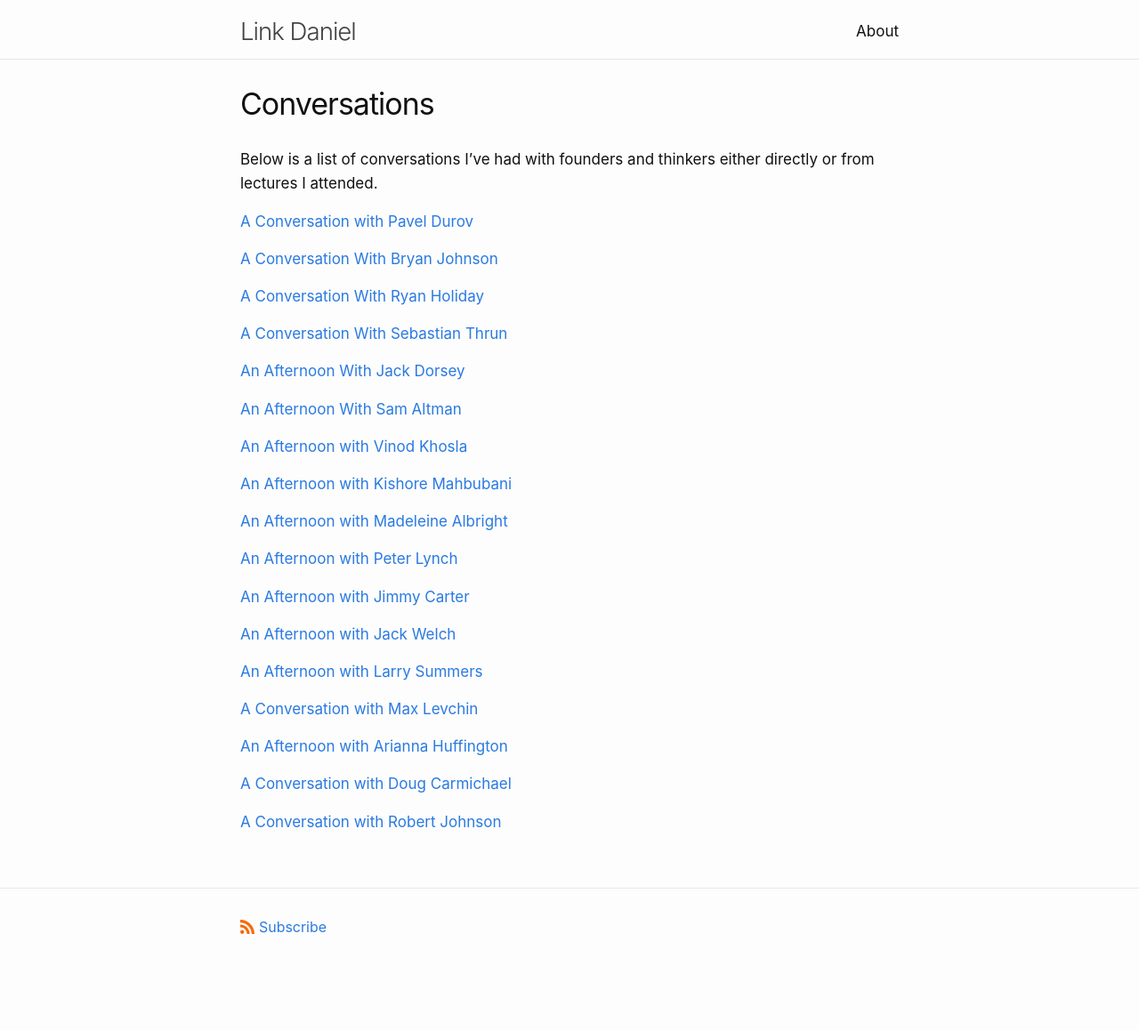
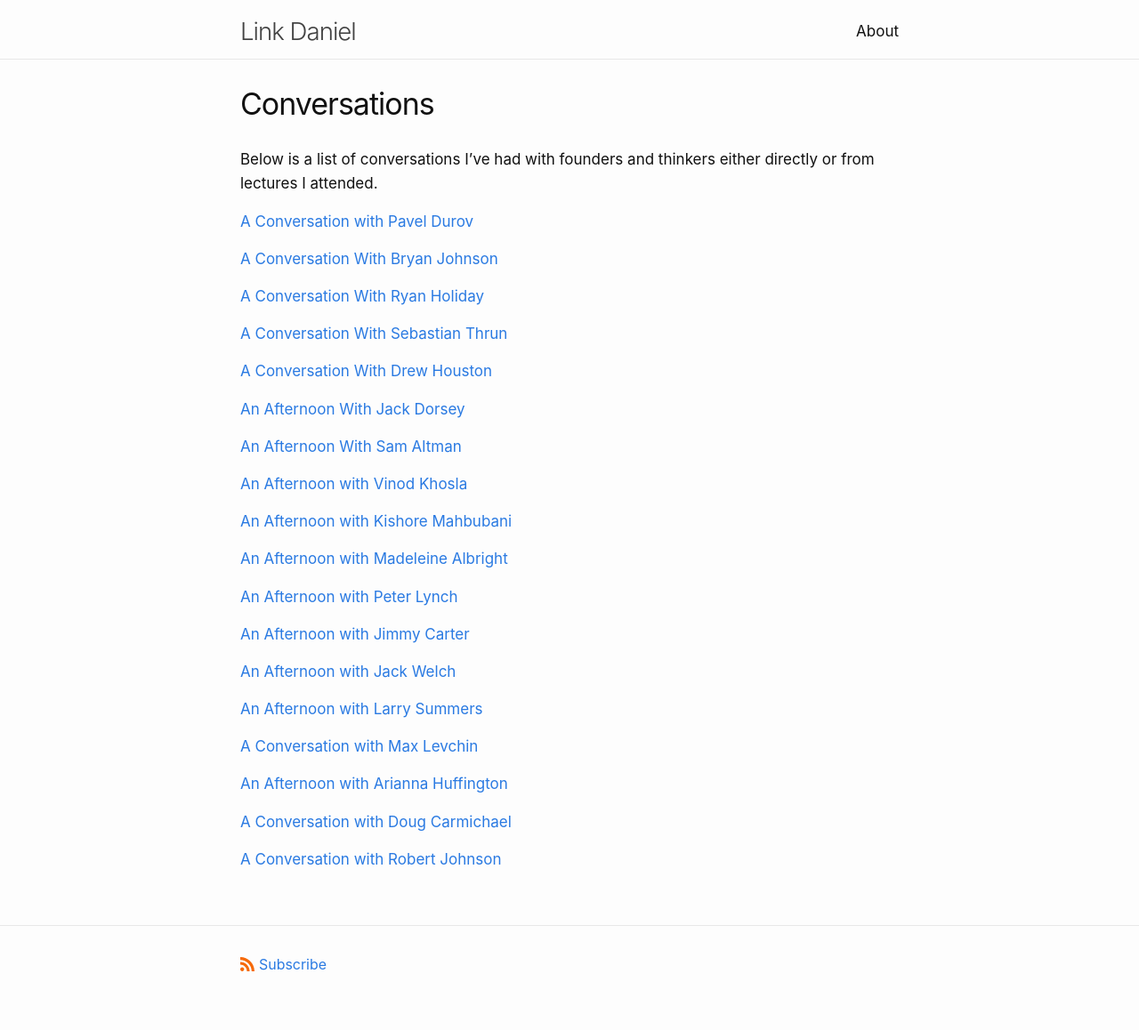
Before and after one commit to link-daniel/link.github.io, a Jekyll site: the page built from conversations.md, in a window 1280 px wide. Shown: the whole page at 89% size. Built offline with Jekyll 4.4.1, drawn with Linux system fonts in a browser that asks for light colours; before the commit the page ends 1115 px from its top, so only the background shows below that.

Commit message:
Update conversations.md

```diff
--- a/conversations.md
+++ b/conversations.md
@@ -16,6 +16,9 @@ Below is a list of conversations I've had with founders and thinkers either dire
 <br>
 
 [A Conversation With Sebastian Thrun](/sebastianthrun)
+<br>
+
+[A Conversation With Drew Houston](/drewhouston)
 <br>
 
 [An Afternoon With Jack Dorsey](/jackdorsey)
```
